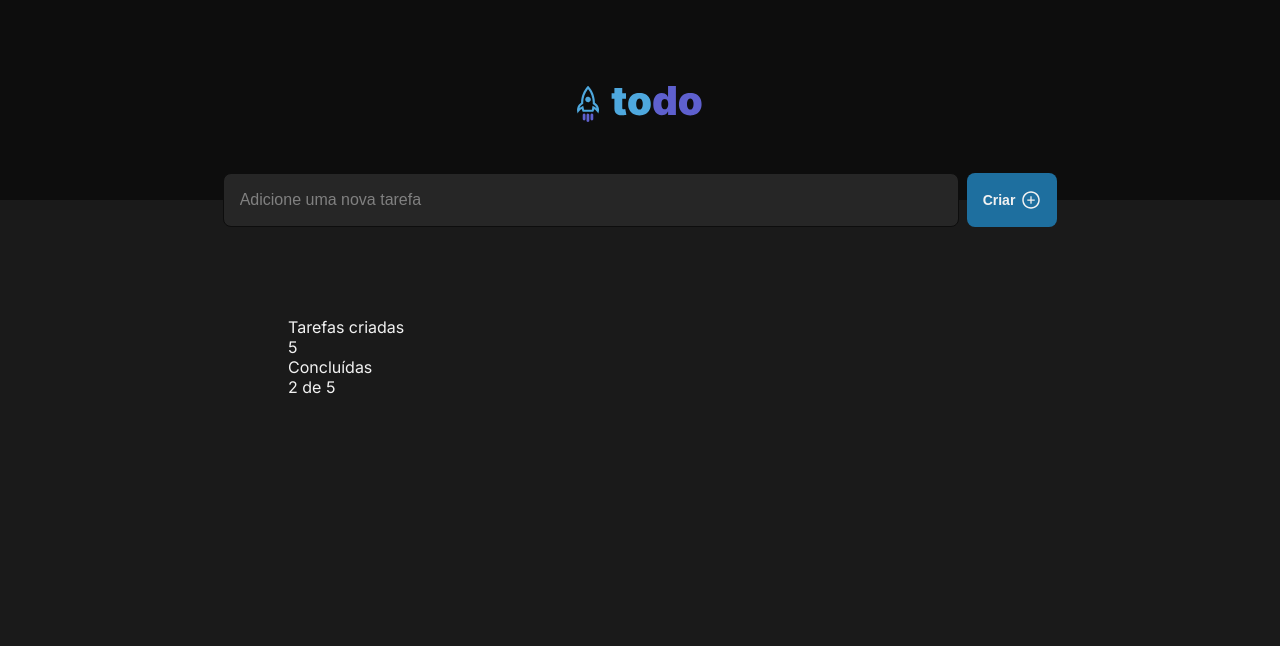
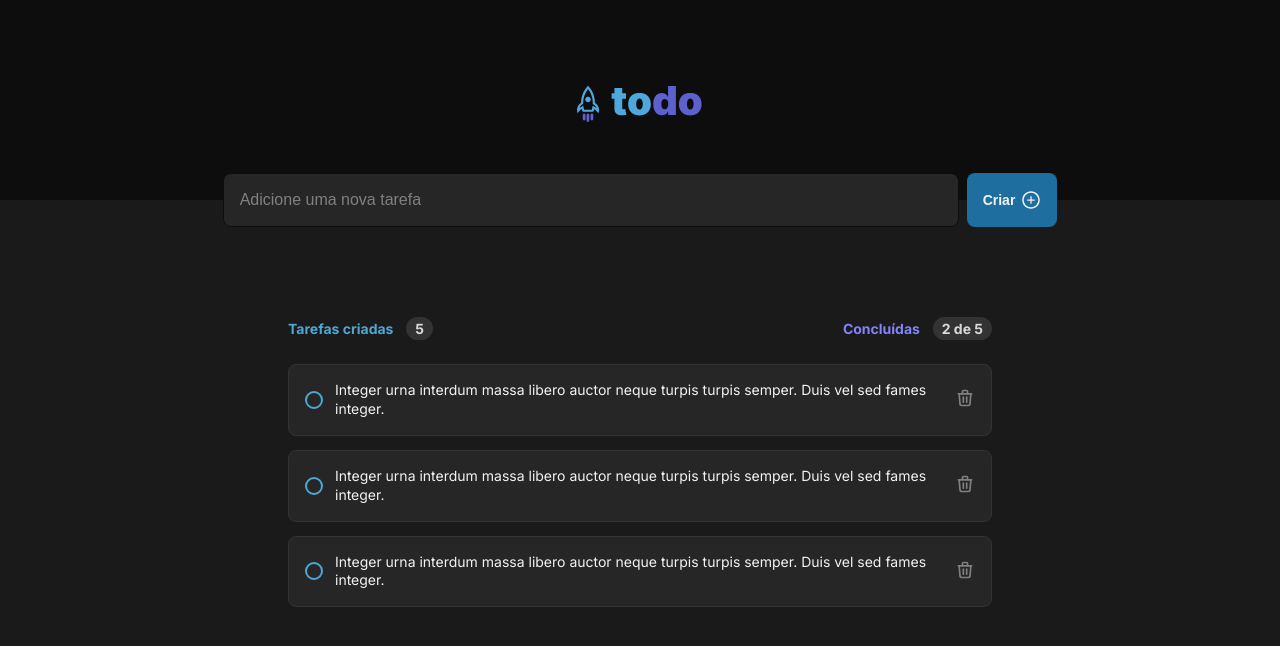
Before and after one commit to AfonsoHM/desktop-tutorial, a React (Vite) app: page / in a window 1280 px wide. Shown: the top 646 px of the page. Built offline with nearby package versions, Linux system fonts and the light colour scheme.

Commit message:
criado taskList

```diff
--- a/src/components/ListTasks/ListTasks.module.css
+++ b/src/components/ListTasks/ListTasks.module.css
@@ -5,3 +5,43 @@
   margin-top: 5.625rem;
   padding: 0 1rem;
 }
+
+.header {
+  display: flex;
+  align-items: center;
+  justify-content: space-between;
+
+  margin-bottom: 1.5rem;
+}
+
+.header div {
+  display: flex;
+  align-items: center;
+  gap: 0.8rem;
+
+}
+
+.header p {
+  color: var(--blue);
+  font-size: 0.875rem;
+  font-weight: 700;
+}
+
+.header p.textPurple {
+  color: var(--purple);
+}
+
+.header span {
+  background: var(--gray-400);
+  color: var(--gray-200);
+  padding: 0.188rem 0.563rem;
+  border-radius: 50px;
+  font-size: 0.875rem;
+  font-weight: 700;
+}
+
+.list {
+  display: flex;
+  flex-direction: column;
+  gap: 0.875rem;
+}
--- a/src/components/ListTasks/ListTasks.tsx
+++ b/src/components/ListTasks/ListTasks.tsx
@@ -1,20 +1,28 @@
+import { Task } from '../Task/Task'
 import styles from './ListTasks.module.css'
 
 
 export function ListTasks() {
   return (
     <section className={styles.tasks}>
-      <header>
+      <header className={styles.header}>
         <div>
           <p>Tarefas criadas</p>
           <span>5</span>
         </div>
 
         <div>
-          <p>Concluídas</p>
+          <p className={styles.textPurple}>Concluídas</p>
           <span>2 de 5</span>
         </div>
       </header>
+
+      <div className={styles.list}>
+        <Task />
+        <Task />
+        <Task />
+      </div>
+
     </section>
   )
 }
--- /dev/null
+++ b/src/components/Task/Task.module.css
@@ -0,0 +1,39 @@
+.task {
+  width: 100%;
+  background: var(--gray-500);
+  border: 1px solid var(--gray-400);
+  padding: 1rem;
+  border-radius: 0.5rem;
+
+  display: flex;
+  align-items: center;
+  justify-content: space-between;
+  gap:0.75rem;
+}
+
+.task p {
+  font-size: 0.875rem;
+  line-height: 1.18rem;
+  color: var(--gray-100);
+  margin-right: auto;
+}
+
+.checkContainer {
+  min-width: 1.125rem;
+  height: 1.125rem;
+  background: none;
+  border: none;
+}
+
+.check {
+  width: 100%;
+  height:100%;
+  border: 2px solid var(--blue);
+  border-radius: 50%;
+}
+
+.deleteButton {
+  background: none;
+  border: none;
+  color: var(--gray-300);
+}
--- /dev/null
+++ b/src/components/Task/Task.tsx
@@ -0,0 +1,18 @@
+import { TbTrash } from 'react-icons/tb'
+import styles from './Task.module.css'
+
+export function Task() {
+  return (
+    <div className={styles.task}>
+      <button className={styles.checkContainer}>
+        <div className={styles.check} />
+      </button>
+
+      <p>Integer urna interdum massa libero auctor neque turpis turpis semper. Duis vel sed fames integer.</p>
+
+      <button className={styles.deleteButton}>
+        <TbTrash size={20} />
+      </button>
+    </div>
+  )
+}
```
